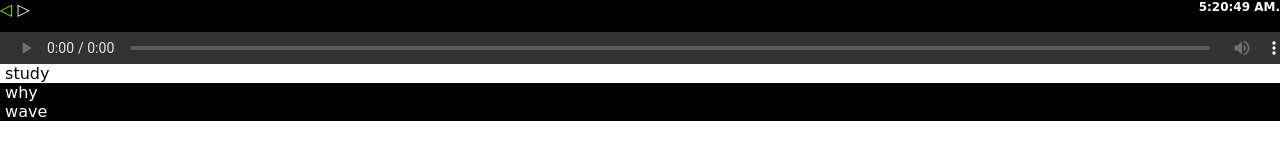
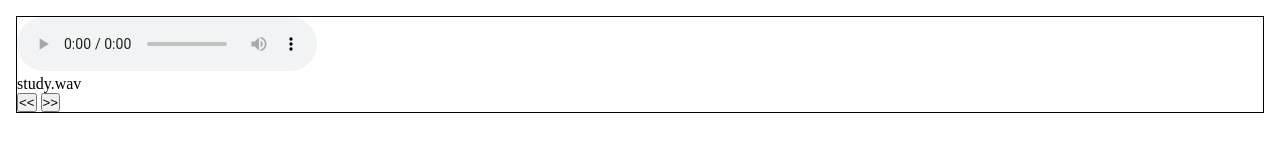
Before and after one commit to 32comma/music-player, a plain HTML site: page index.html in a window 1280 px wide. Drawn offline with nearby package versions, Linux system fonts and the light colour scheme; a web font is replaced by a local one.

Commit message:
loading->music-player

```diff
--- a/index.html
+++ b/index.html
@@ -1,26 +1,15 @@
 <!DOCTYPE html>
-<html>
+<html lang="en">
 
 <head>
-    <meta charset='utf-8'>
-    <meta http-equiv='X-UA-Compatible' content='IE=edge'>
-    <title>Loading</title>
-    <meta name='viewport' content='width=device-width, initial-scale=1'>
-    <link rel="preconnect" href="https://fonts.googleapis.com">
-    <link rel="preconnect" href="https://fonts.gstatic.com" crossorigin>
-    <link href="https://fonts.googleapis.com/css2?family=Gugi&display=swap" rel="stylesheet">
     <meta charset="UTF-8">
     <meta http-equiv="X-UA-Compatible" content="IE=edge">
     <meta name="viewport" content="width=device-width, initial-scale=1.0">
     <title></title>
-    <script src="https://unpkg.com/react/umd/react.development.js"></script>
-    <script src="https://unpkg.com/react-dom/umd/react-dom.development.js"></script>
-    <script src="https://cdnjs.cloudflare.com/ajax/libs/babel-standalone/6.26.0/babel.js"></script>
     <style>
         * {
             margin: 0;
             padding: 0;
-            font-family: 'Gugi', cursive;
         }
 
         html,
@@ -30,247 +19,52 @@
             overflow: hidden;
         }
 
-        body {
-            position: relative;
-        }
-
-        #t {
-            font-size: 1rem;
-            position: absolute;
-            right: 2rem;
-            color: white;
-            bottom: 2rem;
-        }
-
-        #time {
-            position: absolute;
-            color: white;
-            width: 100%;
-            height: 1rem;
-            text-align: right;
-            top: 0rem;
-            font-size: 0.5rem;
-            background-color: black;
-        }
-
-
-        #id {
-            top: 2.5%;
-            right: 5%;
+        #audio-container {
+            background-color: white;
+            color: black;
+            border: 1px solid black;
             margin: 1rem;
-            position: absolute;
-            color: white;
-            font-size: xx-large;
-            font-weight: 100;
-        }
-
-        #audio-container {
-            width: 100%;
-            position: absolute;
-            top: 2rem;
-            left: 0;
-        }
-
-        #canvas {
-            background-color: black;
-        }
-
-        #audio {
-            width: 100%;
-            height: 2rem;
-            position: relative;
-            z-index: 1;
-            opacity: 0.8;
-            background-color: white;
-            filter: invert(1);
-        }
-
-        audio::-webkit-media-controls-panel {
-            width: 100%;
-            height: 100%;
-            position: absolute;
-            left: 0;
-            top: 0;
-            background-color: white;
-        }
-
-        #canvas {
-            top: 1rem;
-            left: 0;
-            width: 100%;
-            height: 1rem;
-            z-index: 0;
-            opacity: 1;
-            position: absolute;
-        }
-
-        #playlist {
-            position: absolute;
-            top: 4rem;
-            left: 0;
-            width: 100%;
-            background-color: black;
-            color: white;
-        }
-
-        table,
-        tr,
-        td {
-            border-collapse: collapse;
-        }
-
-        table,
-        tr {
-            width: 100%;
-        }
-
-        #controller {
-            top: 0;
-            left: 0;
-            background-color: black;
-            color: white;
-            position: absolute;
-        }
-
-        .next:hover,
-        .prev:hover {
-            color: chartreuse;
         }
     </style>
-    <script>
-        var list = ['study.wav', 'why.wav', 'wave.wav'];
-        var idx = 0;
-        function next() {
-            initTrElements();
-
-            idx = (idx++) % list.length;
-            console.log(list[idx])
-            var audio = document.getElementById('audio');
-            audio.pause();
-            audio.src = list[idx];
-            document.getElementById(list[idx]).style = 'background-color:white;color:black;';
-            audio.play();
-        }
-        function initTrElements() {
-            var trElements = document.getElementsByTagName('tr');
-            for (var i = 0; i < trElements.length; i++) {
-                trElements[i].style = 'background-color:black;color:white;';
-            }
-        }
-        function prev() {
-            initTrElements();
-            idx = (idx--) % list.length;
-            console.log(list[idx])
-            var audio = document.getElementById('audio');
-            audio.pause();
-            audio.src = list[idx];
-            audio.play();
-        }
-        function change(v, obj) {
-            console.log(v);
-            initTrElements();
-            var audio = document.getElementById('audio');
-            obj.style = 'background-color:white;color:black;';
-            audio.pause();
-            audio.src = list[v];
-            audio.play();
-        }
-    </script>
 </head>
 
 <body>
-    <div id="time">
-    </div>
     <div id="audio-container">
-        <audio id="audio" src="study.wav" onended="next()" controls autoplay></audio>
-    </div>
-    <div id="t">
-        ㅡ
-    </div>
-    <canvas id="canvas" width="2000" height="250">
-    </canvas>
-    <div id="controller">
-        <span class='prev' onclick="prev()">◁</span>
-        <span class='next' onclick="next()">▷</span>
-    </div>
-    <div id="playlist">
-        <table>
-            <tr id="study.wav" onclick="change(0, this)">
-
-                <td>&nbsp;study</td>
-            </tr>
-            <tr id="why.wav" onclick="change(1, this)">
-
-                <td>&nbsp;why</td>
-            </tr>
-            <tr id="wave.wav" onclick="change(2, this)">
-
-                <td>&nbsp;wave</td>
-            </tr>
-        </table>
+        <audio id="audio" src="" controls autoplay onended="next()"></audio>
+        <div id="name"></div>
+        <button onclick="prev()">&lt;&lt;</button>
+        <button onclick="next()">&gt;&gt;</button>
     </div>
     <script>
+        var list = [
+            'study.wav', 'wave.wav', 'why.wav'
+        ];
         var idx = 0;
-        setInterval(function () {
-            var text = document.getElementById('t');
-            text.style = `transform:rotate(${idx++}deg)`;
-            idx = idx % 360;
-        }, 10);
+        function setAudio(v) {
+            var audio = document.getElementById('audio');;
+            var name = document.getElementById('name');
+            name.innerHTML = v;
+            audio.src = list[idx];
+        }
+        function next() {
+            idx++;
+            if (idx >= list.length) {
+                idx = 0;
+            }
+            console.log(idx);
+            setAudio(list[idx]);
+        }
+        function prev() {
+            idx--;
+            if (idx < 0) {
+                idx = list.length - 1;
+            }
+            console.log(idx);
+            setAudio(list[idx]);
+        }
+        setAudio(list[idx]);
     </script>
-    <script>
-        const WIDTH = 2000;
-        const HEIGHT = 250;
-        var canvas = document.getElementById('canvas');
-        var canvasCtx = canvas.getContext('2d');
-        var context = new AudioContext();
-        var audio = document.getElementById('audio');
-        var source = context.createMediaElementSource(audio);
-        var analyser = context.createAnalyser();
-        source.connect(analyser);
-        source.connect(context.destination);
-        analyser.fftSize = 4096;
-        var bufferLength = analyser.frequencyBinCount;
-        var dataArray = new Uint8Array(bufferLength);
-        analyser.getByteTimeDomainData(dataArray);
-        function draw() {
-            drawVisual = requestAnimationFrame(draw);
 
-            analyser.getByteFrequencyData(dataArray);
-
-            canvasCtx.fillStyle = 'rgb(0, 0, 0)';
-            canvasCtx.fillRect(0, 0, WIDTH, HEIGHT);
-            var barWidth = (WIDTH / bufferLength) * 2.5;
-            var barHeight;
-            var x = 0;
-            for (var i = 0; i < bufferLength; i++) {
-                barHeight = dataArray[i] / 2;
-
-                canvasCtx.fillStyle = 'rgb(' + (barHeight + 100) + ',50,50)';
-                canvasCtx.fillRect(x, HEIGHT - barHeight / 2, barWidth, barHeight);
-
-                x += barWidth + 1;
-            }
-        };
-        draw();
-    </script>
-    <script type="text/babel">
-        const root = ReactDOM.createRoot(document.getElementById('time'));
-
-        function Clock(props) {
-            return (
-                <div>
-                    <h2>{props.date.toLocaleTimeString()}.</h2>
-                </div>
-            );
-        }
-
-        function tick() {
-            root.render(<Clock date={new Date()} />);
-        }
-
-        setInterval(tick, 1000);
-        change(0, document.getElementById('study.wav'));
-    </script>
 </body>
 
 </html>
```
